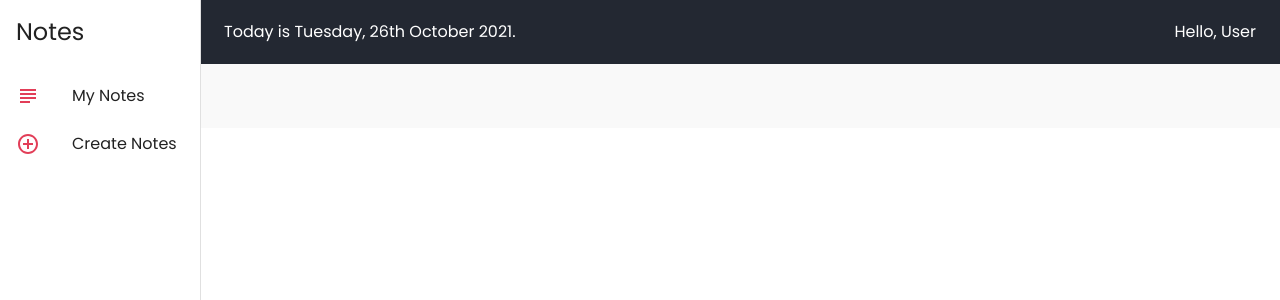
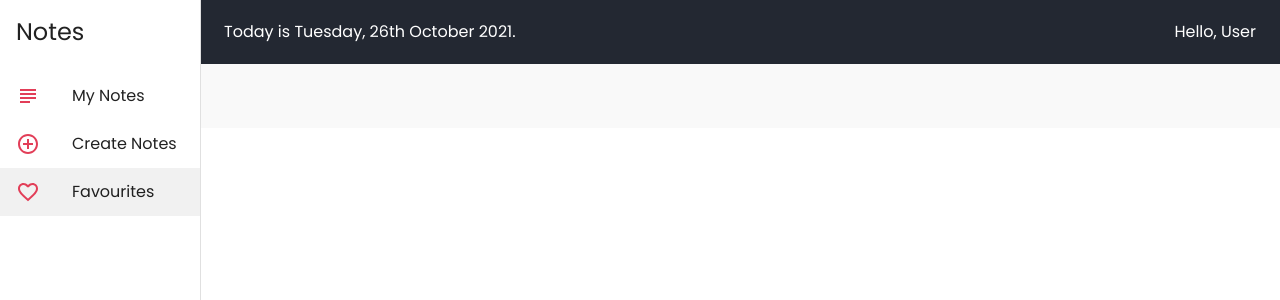
Before and after one commit to moeen-mahmud/Nanote, a React (Create React App) app: page /favourites in a window 1280 px wide. Shown: the top 300 px of the page. Built offline with nearby package versions, Linux system fonts and the light colour scheme.

Commit message:
added favourite compo

```diff
--- a/src/App.js
+++ b/src/App.js
@@ -4,6 +4,7 @@
 import { createTheme, ThemeProvider } from "@mui/material/styles";
 import Layout from "./components/Layout";
 import Update from "./pages/Update";
+import Favorites from "./pages/Favorites";
 const theme = createTheme({
   palette: {
     primary: {
@@ -33,6 +34,9 @@
             <Route path="/create">
               <Create />
             </Route>
+            <Route path="favourites">
+              <Favorites></Favorites>
+            </Route>
             <Route path="/notes/update/:id">
               <Update></Update>
             </Route>
--- a/src/components/Layout.js
+++ b/src/components/Layout.js
@@ -14,6 +14,7 @@
 import React from "react";
 import AddCircleOutlineOutlinedIcon from "@mui/icons-material/AddCircleOutlineOutlined";
 import SubjectOutlinedIcon from "@mui/icons-material/SubjectOutlined";
+import FavoriteBorderOutlinedIcon from "@mui/icons-material/FavoriteBorderOutlined";
 import { useHistory, useLocation } from "react-router";
 
 const menuItems = [
@@ -26,6 +27,11 @@
     text: "Create Notes",
     icon: <AddCircleOutlineOutlinedIcon color="secondary" />,
     path: "/create",
+  },
+  {
+    text: "Favourites",
+    icon: <FavoriteBorderOutlinedIcon color="secondary" />,
+    path: "/favourites",
   },
 ];
 
--- /dev/null
+++ b/src/pages/Favorites.js
@@ -0,0 +1,11 @@
+import React from "react";
+
+const Favorites = () => {
+  return (
+    <div>
+      <div></div>
+    </div>
+  );
+};
+
+export default Favorites;
```
Also changed, not shown: 1 other file (tests, documents, lock files or other folders).
